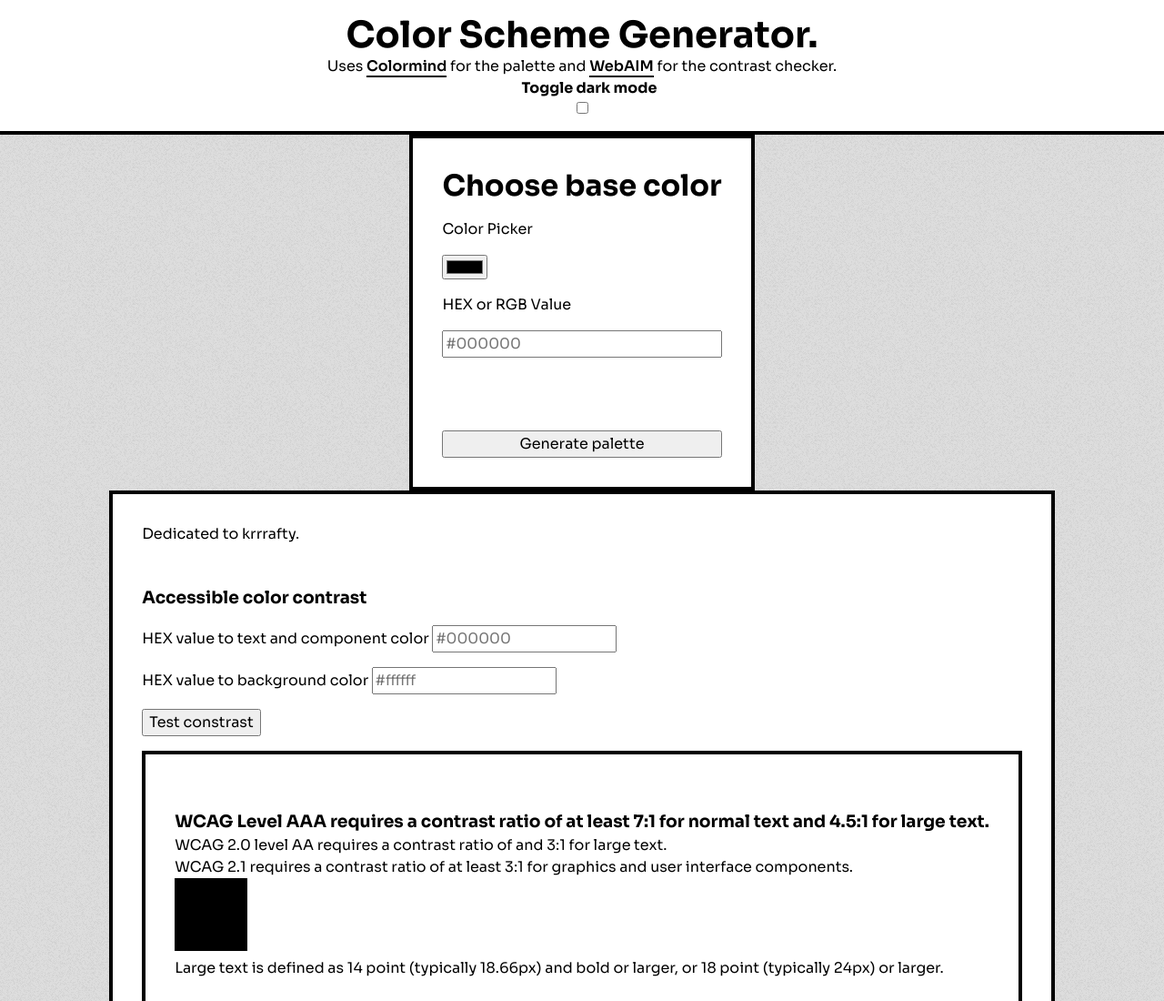
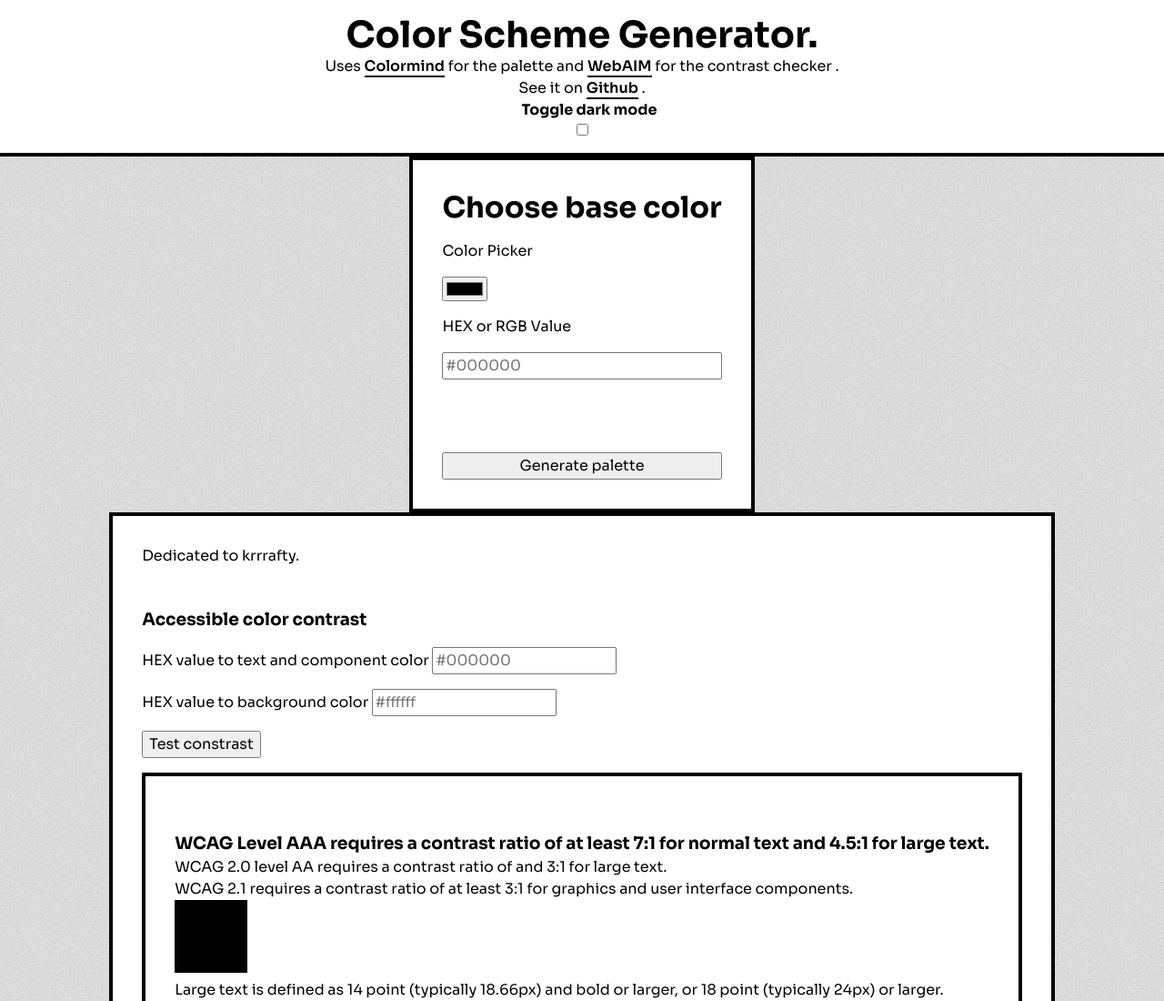
Before and after one commit to raissa-k/Color-AIMing, a plain HTML site: page index.html in a window 1280 px wide. Shown: the top 1100 px of the page at 91% size. Drawn offline with Linux system fonts and the light colour scheme.

Commit message:
Added link to github in header

```diff
--- a/index.html
+++ b/index.html
@@ -11,7 +11,8 @@
 <body>
 	<header>
 		<h1>Color Scheme Generator.</h1>
-		<p>Uses <a href="http://colormind.io/">Colormind</a> for the palette and <a href="https://webaim.org/resources/contrastchecker/">WebAIM</a> for the contrast checker.</p>
+		<p>Uses <a href="http://colormind.io/">Colormind</a> for the palette and <a href="https://webaim.org/resources/contrastchecker/">WebAIM</a> for the contrast checker . </p>
+		<p>See it on <a href="https://github.com/raissa-k/Color-Generator">Github</a> .</p>
 		<label for="theme" class="toggle-label">Toggle dark mode</label>
 		<input type="checkbox" id="theme" aria-label="toggle dark mode" class="toggle-input">
 	</header>
```
